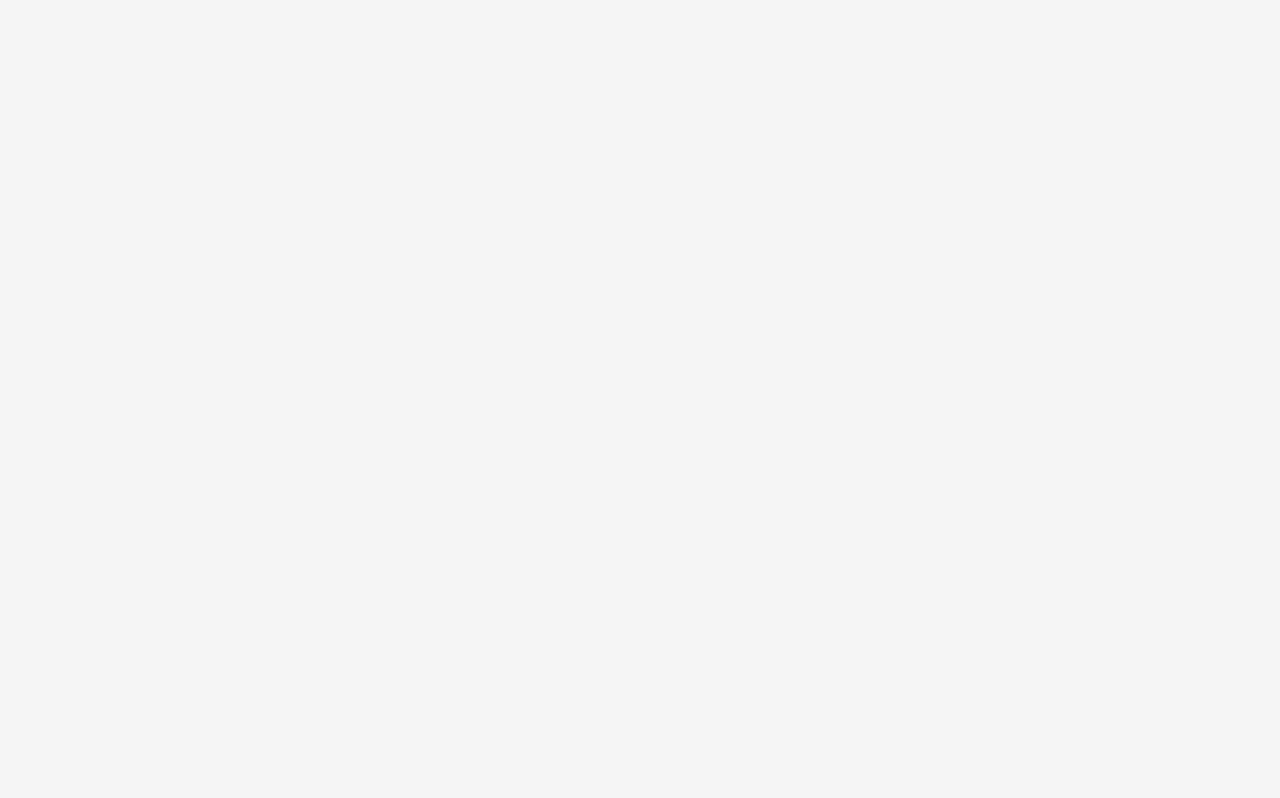
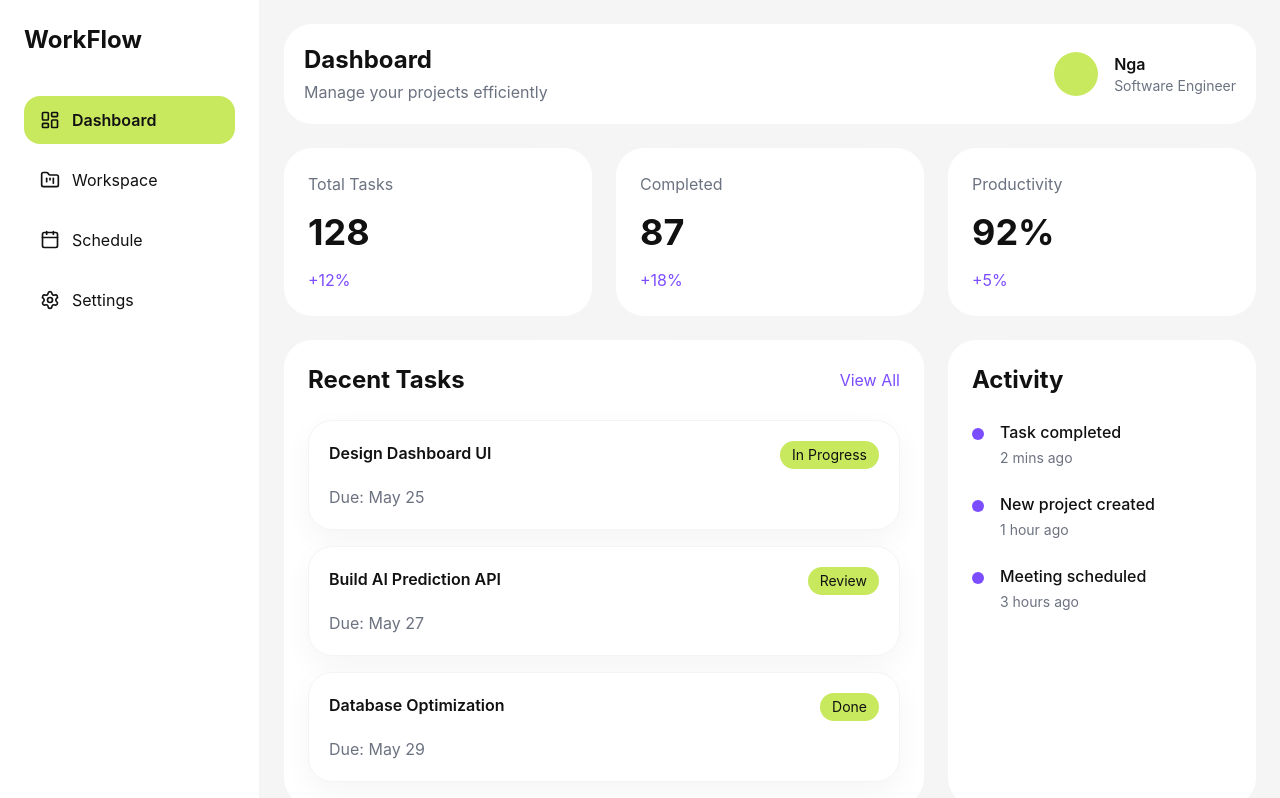
Before and after one commit to nga4704/task-management-ai, a React (Vite) app in the folder frontend/: page /dashboard in a window 1280 px wide. Before the commit this address had no page. Shown: the top 798 px of the page. Built offline with nearby package versions, Linux system fonts and the light colour scheme.

Commit message:
feat: dashboard core ui

```diff
--- /dev/null
+++ b/frontend/src/components/dashboard/ActivityCard.tsx
@@ -0,0 +1,35 @@
+type ActivityCardProps = {
+  text: string;
+  time: string;
+};
+
+function ActivityCard({
+  text,
+  time,
+}: ActivityCardProps) {
+  return (
+    <div className="flex gap-4">
+      <div
+        className="
+          w-3
+          h-3
+          rounded-full
+          bg-secondary
+          mt-2
+        "
+      />
+
+      <div>
+        <p className="font-medium">
+          {text}
+        </p>
+
+        <p className="text-sm text-gray-500 mt-1">
+          {time}
+        </p>
+      </div>
+    </div>
+  );
+}
+
+export default ActivityCard;
--- /dev/null
+++ b/frontend/src/components/dashboard/StatCard.tsx
@@ -0,0 +1,36 @@
+type StatCardProps = {
+  title: string;
+  value: string;
+  growth: string;
+};
+
+function StatCard({
+  title,
+  value,
+  growth,
+}: StatCardProps) {
+  return (
+    <div
+      className="
+        bg-white
+        rounded-[28px]
+        p-6
+        shadow-soft
+      "
+    >
+      <p className="text-gray-500">
+        {title}
+      </p>
+
+      <h2 className="text-4xl font-bold mt-4">
+        {value}
+      </h2>
+
+      <p className="text-secondary mt-4">
+        {growth}
+      </p>
+    </div>
+  );
+}
+
+export default StatCard;
--- /dev/null
+++ b/frontend/src/components/dashboard/TaskCard.tsx
@@ -0,0 +1,48 @@
+type TaskCardProps = {
+  title: string;
+  status: string;
+  date: string;
+};
+
+function TaskCard({
+  title,
+  status,
+  date,
+}: TaskCardProps) {
+  return (
+    <div
+      className="
+        bg-white
+        rounded-[24px]
+        p-5
+        shadow-soft
+        border
+        border-gray-100
+      "
+    >
+      <div className="flex justify-between">
+        <h3 className="font-semibold">
+          {title}
+        </h3>
+
+        <span
+          className="
+            bg-primary
+            px-3
+            py-1
+            rounded-full
+            text-sm
+          "
+        >
+          {status}
+        </span>
+      </div>
+
+      <p className="text-gray-500 mt-4">
+        Due: {date}
+      </p>
+    </div>
+  );
+}
+
+export default TaskCard;
--- /dev/null
+++ b/frontend/src/components/layout/Sidebar.tsx
@@ -0,0 +1,83 @@
+import {
+  LayoutDashboard,
+  FolderKanban,
+  Calendar,
+  Settings,
+} from "lucide-react";
+
+function Sidebar() {
+  return (
+    <aside
+      className="
+        w-[260px]
+        bg-white
+        border-r
+        border-gray-100
+        p-6
+      "
+    >
+      <h1 className="text-2xl font-bold">
+        WorkFlow
+      </h1>
+
+      <nav className="mt-10 space-y-3">
+        <SidebarItem
+          icon={<LayoutDashboard size={20} />}
+          title="Dashboard"
+          active
+        />
+
+        <SidebarItem
+          icon={<FolderKanban size={20} />}
+          title="Workspace"
+        />
+
+        <SidebarItem
+          icon={<Calendar size={20} />}
+          title="Schedule"
+        />
+
+        <SidebarItem
+          icon={<Settings size={20} />}
+          title="Settings"
+        />
+      </nav>
+    </aside>
+  );
+}
+
+type SidebarItemProps = {
+  icon: React.ReactNode;
+  title: string;
+  active?: boolean;
+};
+
+function SidebarItem({
+  icon,
+  title,
+  active,
+}: SidebarItemProps) {
+  return (
+    <div
+      className={`
+        flex items-center gap-3
+        px-4 py-3
+        rounded-2xl
+        cursor-pointer
+        transition
+
+        ${
+          active
+            ? "bg-primary font-semibold"
+            : "hover:bg-gray-100"
+        }
+      `}
+    >
+      {icon}
+
+      <span>{title}</span>
+    </div>
+  );
+}
+
+export default Sidebar;
--- /dev/null
+++ b/frontend/src/components/layout/Topbar.tsx
@@ -0,0 +1,48 @@
+function Topbar() {
+  return (
+    <header
+      className="
+        bg-white
+        rounded-[28px]
+        p-5
+        flex
+        items-center
+        justify-between
+        shadow-soft
+      "
+    >
+      <div>
+        <h2 className="text-2xl font-bold">
+          Dashboard
+        </h2>
+
+        <p className="text-gray-500 mt-1">
+          Manage your projects efficiently
+        </p>
+      </div>
+
+      <div className="flex items-center gap-4">
+        <div
+          className="
+            w-11
+            h-11
+            rounded-full
+            bg-primary
+          "
+        />
+
+        <div>
+          <h4 className="font-semibold">
+            Nga
+          </h4>
+
+          <p className="text-sm text-gray-500">
+            Software Engineer
+          </p>
+        </div>
+      </div>
+    </header>
+  );
+}
+
+export default Topbar;
--- /dev/null
+++ b/frontend/src/layouts/MainLayout.tsx
@@ -0,0 +1,28 @@
+import type { ReactNode } from "react";
+
+import Sidebar from "../components/layout/Sidebar";
+import Topbar from "../components/layout/Topbar";
+
+type MainLayoutProps = {
+  children: ReactNode;
+};
+
+function MainLayout({
+  children,
+}: MainLayoutProps) {
+  return (
+    <div className="flex min-h-screen bg-[#F5F5F5]">
+      <Sidebar />
+
+      <div className="flex-1 p-6">
+        <Topbar />
+
+        <main className="mt-6">
+          {children}
+        </main>
+      </div>
+    </div>
+  );
+}
+
+export default MainLayout;
--- /dev/null
+++ b/frontend/src/pages/dashboard/DashboardPage.tsx
@@ -0,0 +1,112 @@
+import MainLayout from "../../layouts/MainLayout";
+
+import StatCard from "../../components/dashboard/StatCard";
+import TaskCard from "../../components/dashboard/TaskCard";
+import ActivityCard from "../../components/dashboard/ActivityCard";
+
+function DashboardPage() {
+  return (
+    <MainLayout>
+      <div className="grid grid-cols-12 gap-6">
+
+        {/* Stats */}
+        <div className="col-span-12 grid md:grid-cols-3 gap-6">
+          <StatCard
+            title="Total Tasks"
+            value="128"
+            growth="+12%"
+          />
+
+          <StatCard
+            title="Completed"
+            value="87"
+            growth="+18%"
+          />
+
+          <StatCard
+            title="Productivity"
+            value="92%"
+            growth="+5%"
+          />
+        </div>
+
+        {/* Recent Tasks */}
+        <div
+          className="
+            col-span-12
+            lg:col-span-8
+            bg-white
+            rounded-[28px]
+            p-6
+            shadow-soft
+          "
+        >
+          <div className="flex justify-between">
+            <h2 className="text-2xl font-bold">
+              Recent Tasks
+            </h2>
+
+            <button className="text-secondary">
+              View All
+            </button>
+          </div>
+
+          <div className="mt-6 space-y-4">
+            <TaskCard
+              title="Design Dashboard UI"
+              status="In Progress"
+              date="May 25"
+            />
+
+            <TaskCard
+              title="Build AI Prediction API"
+              status="Review"
+              date="May 27"
+            />
+
+            <TaskCard
+              title="Database Optimization"
+              status="Done"
+              date="May 29"
+            />
+          </div>
+        </div>
+
+        {/* Activity */}
+        <div
+          className="
+            col-span-12
+            lg:col-span-4
+            bg-white
+            rounded-[28px]
+            p-6
+            shadow-soft
+          "
+        >
+          <h2 className="text-2xl font-bold">
+            Activity
+          </h2>
+
+          <div className="mt-6 space-y-6">
+            <ActivityCard
+              text="Task completed"
+              time="2 mins ago"
+            />
+
+            <ActivityCard
+              text="New project created"
+              time="1 hour ago"
+            />
+
+            <ActivityCard
+              text="Meeting scheduled"
+              time="3 hours ago"
+            />
+          </div>
+        </div>
+      </div>
+    </MainLayout>
+  );
+}
+
+export default DashboardPage;
--- a/frontend/src/routes/AppRoutes.tsx
+++ b/frontend/src/routes/AppRoutes.tsx
@@ -2,6 +2,7 @@ import { Routes, Route, Navigate } from "react-router-dom";
 
 import LoginPage from "../pages/auth/LoginPage";
 import RegisterPage from "../pages/auth/RegisterPage";
+import DashboardPage from "../pages/dashboard/DashboardPage";
 
 function AppRoutes() {
   return (
@@ -11,6 +12,11 @@ function AppRoutes() {
       <Route path="/login" element={<LoginPage />} />
 
       <Route path="/register" element={<RegisterPage />} />
+
+      <Route
+        path="/dashboard"
+        element={<DashboardPage />}
+      />
     </Routes>
   );
 }
```
